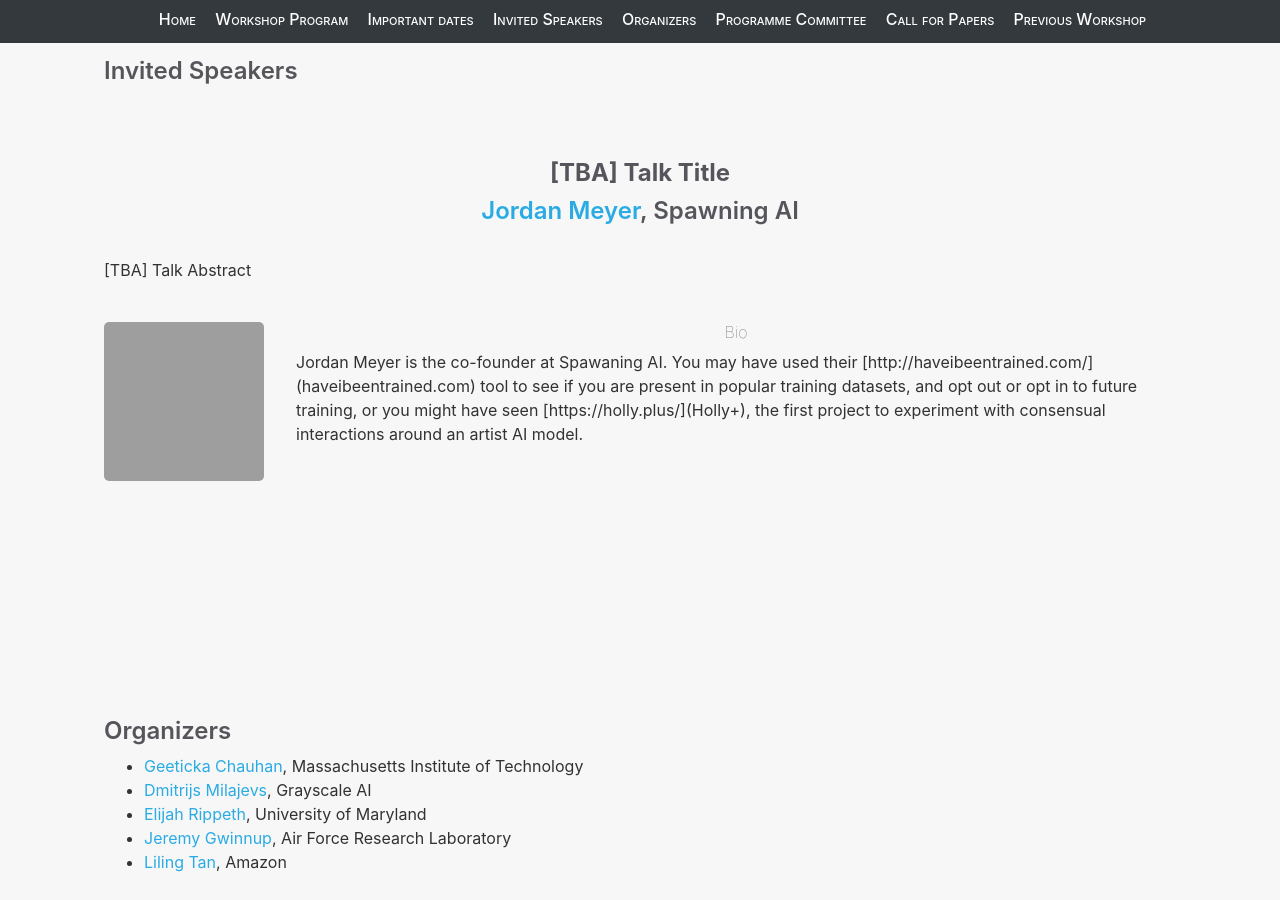
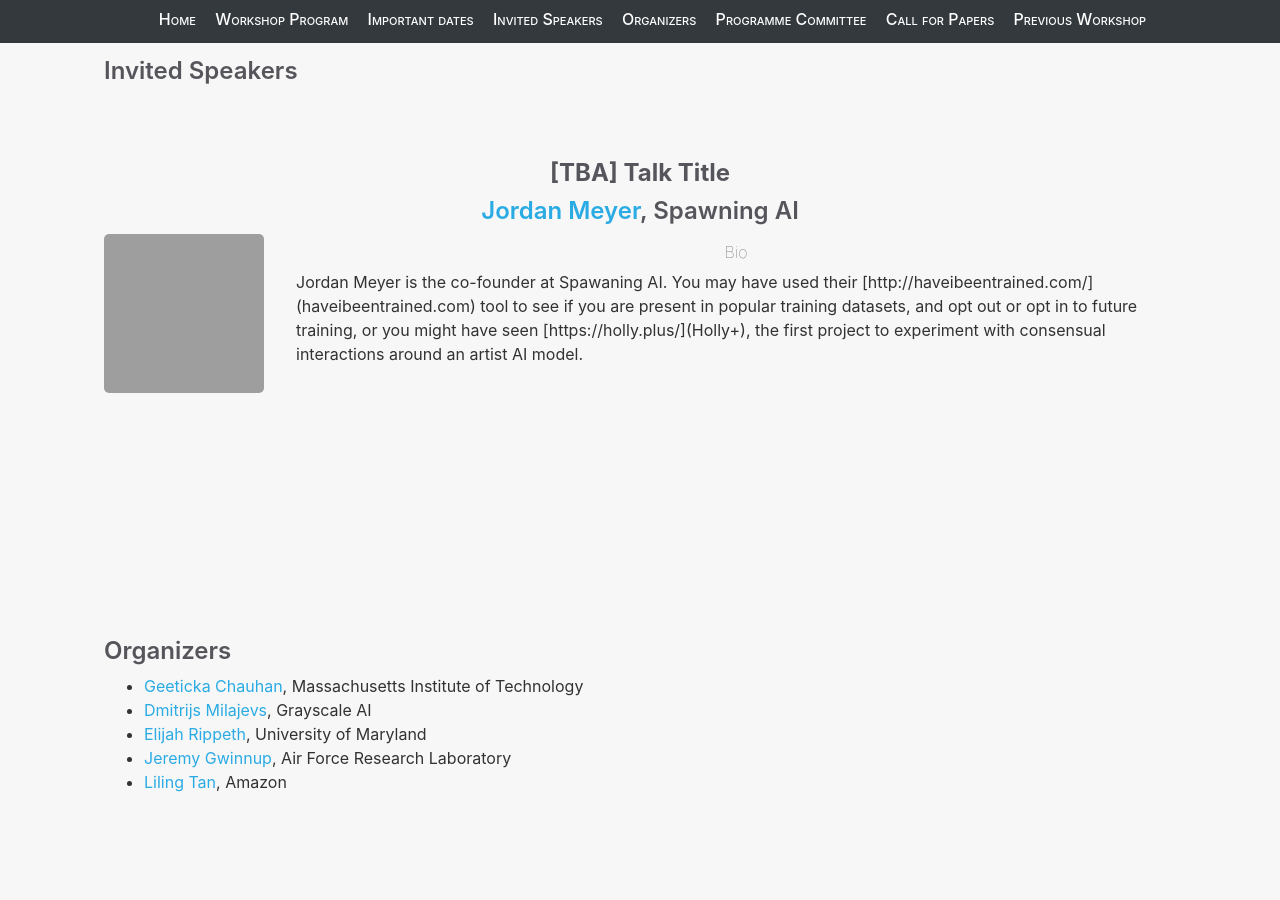
Before and after one commit to nlposs/nlposs.github.io, a Jekyll site: the page built from 2023/index.md, in a window 1280 px wide and 900 px high, scrolled down 2986 px. Built offline with Jekyll 4.4.1, drawn with Linux system fonts in a browser that asks for light colours; grey boxes are pictures that could not be loaded.

Commit message:
Update index.md

```diff
--- a/2023/index.md
+++ b/2023/index.md
@@ -89,9 +89,9 @@ The 3rd NLP-OSS workshop will be co-located with the EMNLP 2023 conference.
 
 <h3><strong>[TBA] Talk Title</strong> </h3>
 <h3> <a href="https://spawning.ai/Team-1">Jordan Meyer</a>, Spawning AI</h3>
-<br>
+<!-- <br>
 [TBA] Talk Abstract
-<br><br>
+<br><br> -->
 <p>
 <img src="https://pbs.twimg.com/profile_images/1655256246797099010/QbMxlB5T_400x400.jpg" alt="Jordan Meyer" align="left" style="margin-right: 32px; margin-bottom: 16px;" width=160px height=159px >
 </p>
```
